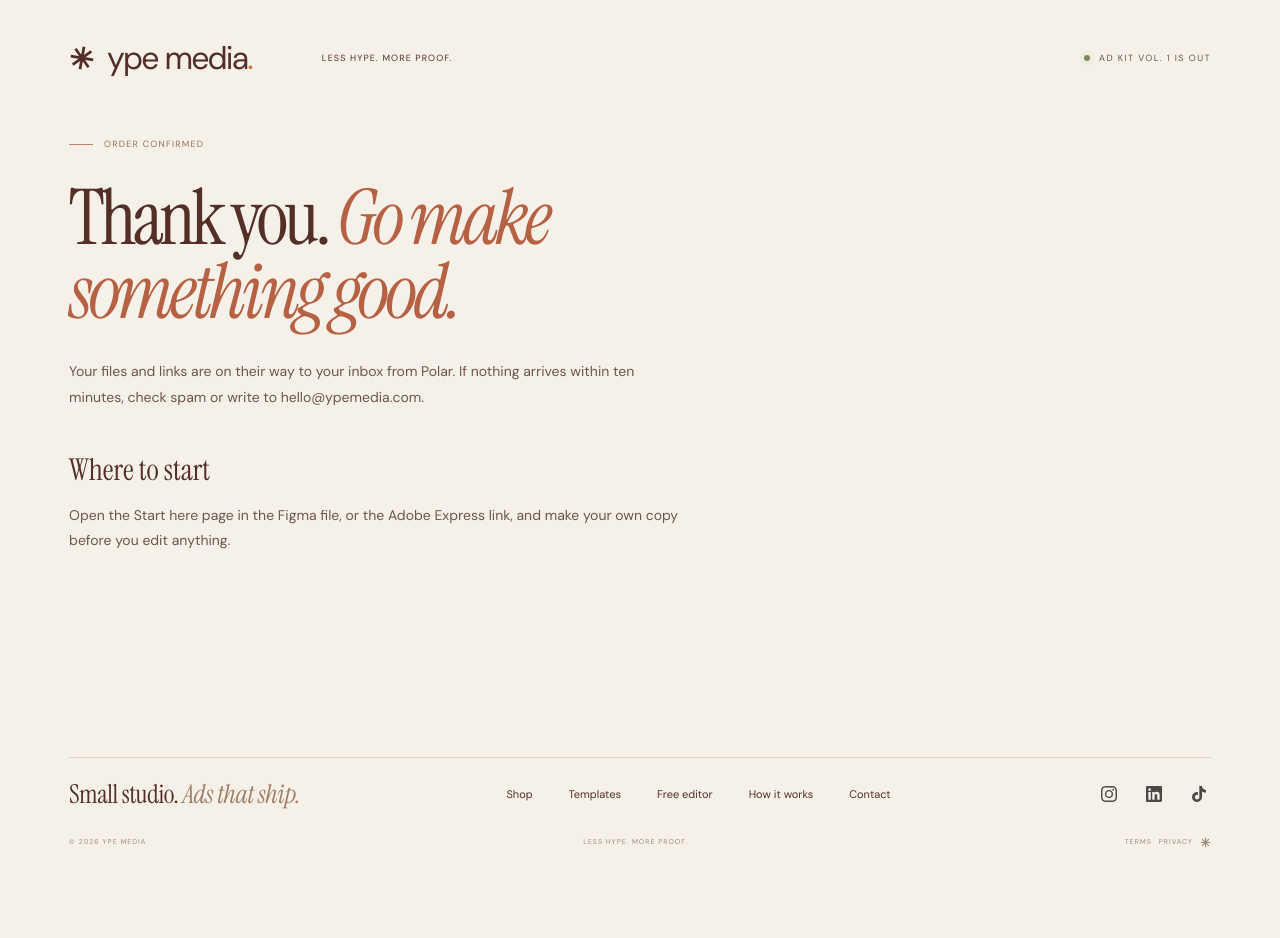
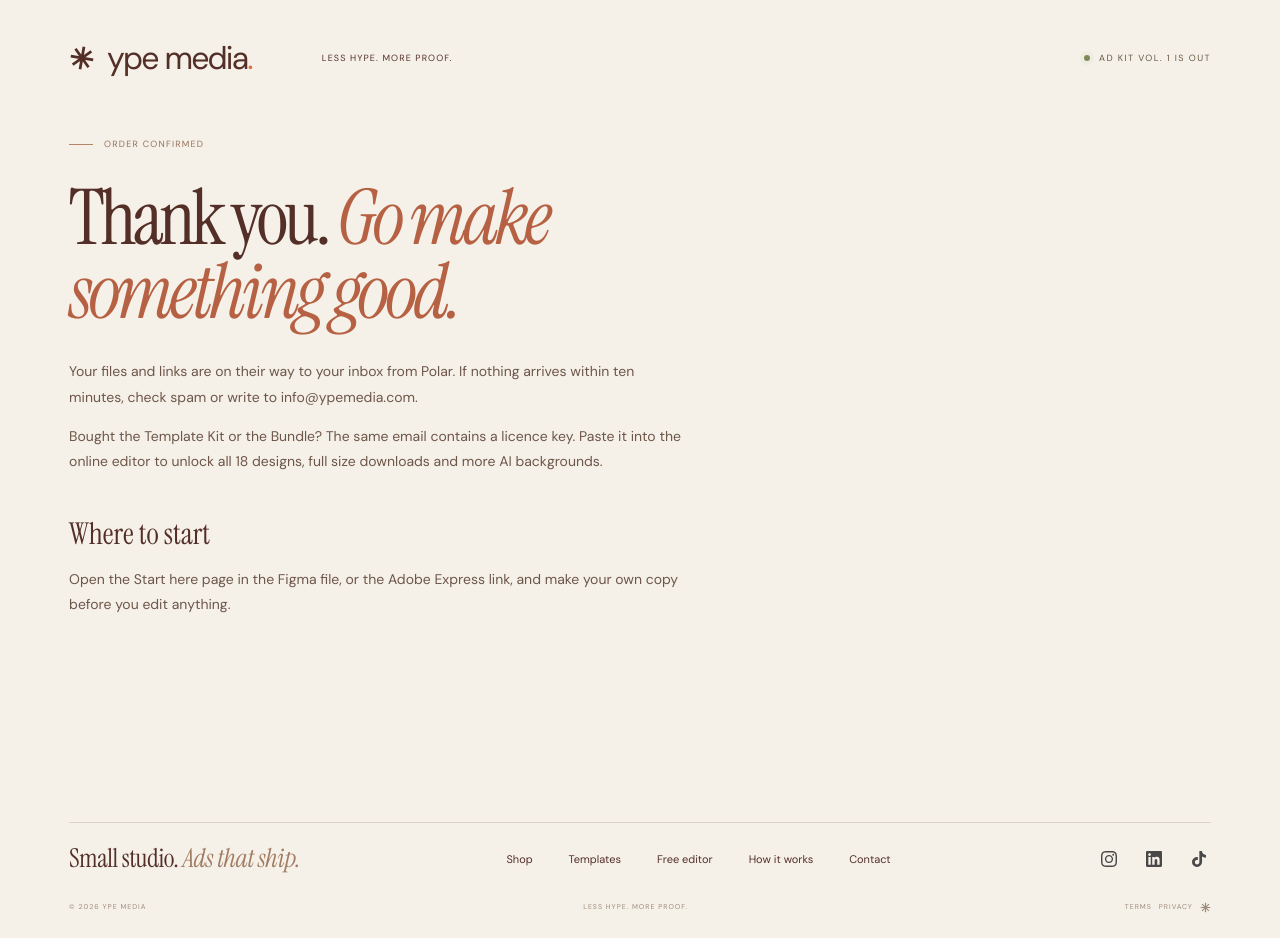
Before and after one commit to thehypemedia/ypemedia-www, a Next.js app in the folder web/: page /thank-you in a window 1280 px wide. Before the commit the page ends 873 px from the top, so only its background shows below. Built offline with nearby package versions, Linux system fonts and the light colour scheme.

Commit message:
Update page.tsx

```diff
--- a/web/src/app/thank-you/page.tsx
+++ b/web/src/app/thank-you/page.tsx
@@ -11,7 +11,8 @@ export default function Strona() {
       <article className="prose">
         <div className="eyebrow"><span className="eyebrow-line" /> ORDER CONFIRMED</div>
         <h1>Thank you. <em>Go make something good.</em></h1>
-        <p>Your files and links are on their way to your inbox from Polar. If nothing arrives within ten minutes, check spam or write to <a href="mailto:hello@ypemedia.com">hello@ypemedia.com</a>.</p>
+        <p>Your files and links are on their way to your inbox from Polar. If nothing arrives within ten minutes, check spam or write to <a href="mailto:info@ypemedia.com">info@ypemedia.com</a>.</p>
+        <p>Bought the Template Kit or the Bundle? The same email contains a licence key. Paste it into the <a href="/editor/">online editor</a> to unlock all 18 designs, full size downloads and more AI backgrounds.</p>
         <h2>Where to start</h2>
         <p>Open the Start here page in the Figma file, or the Adobe Express link, and make your own copy before you edit anything.</p>
       </article>
```
